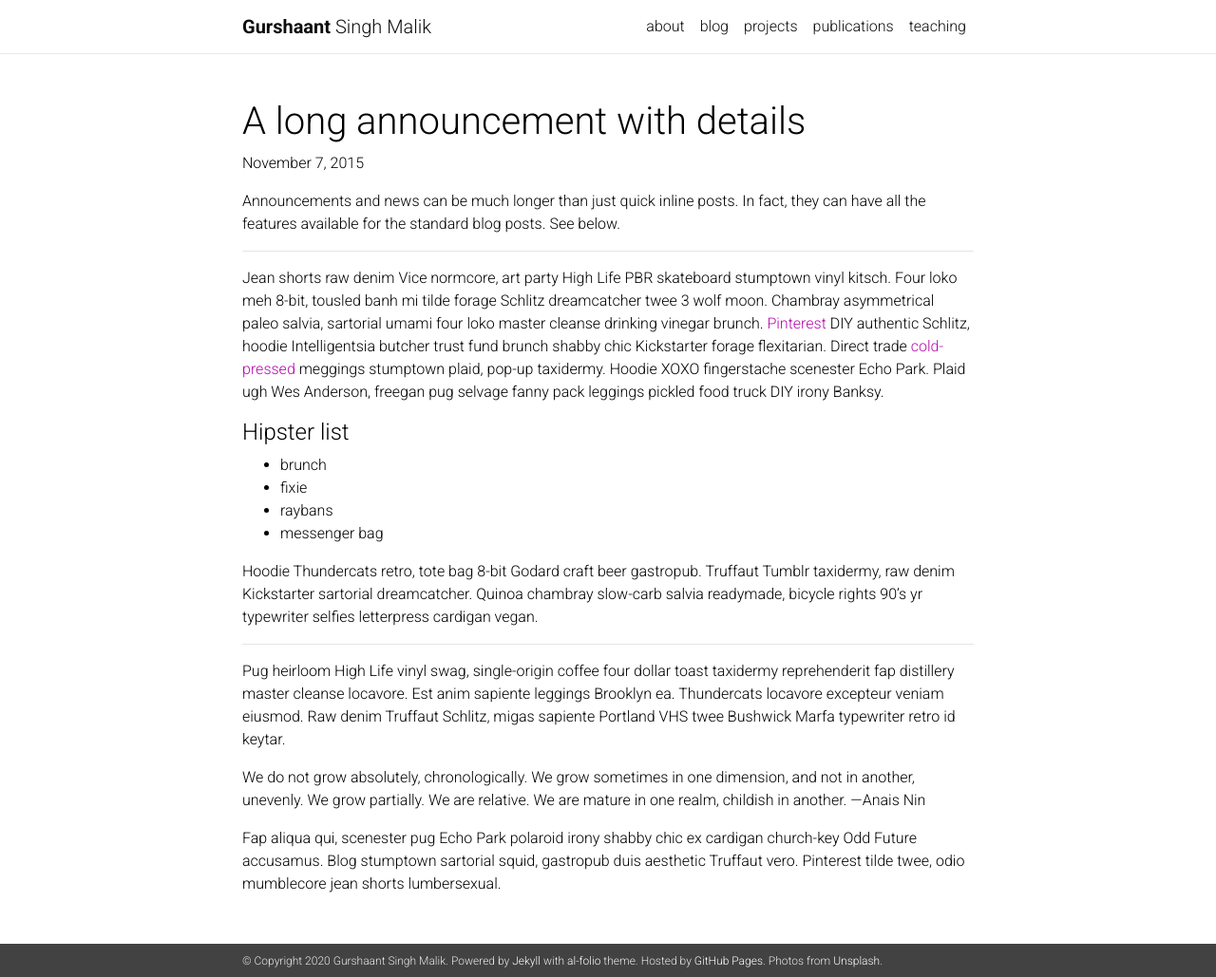
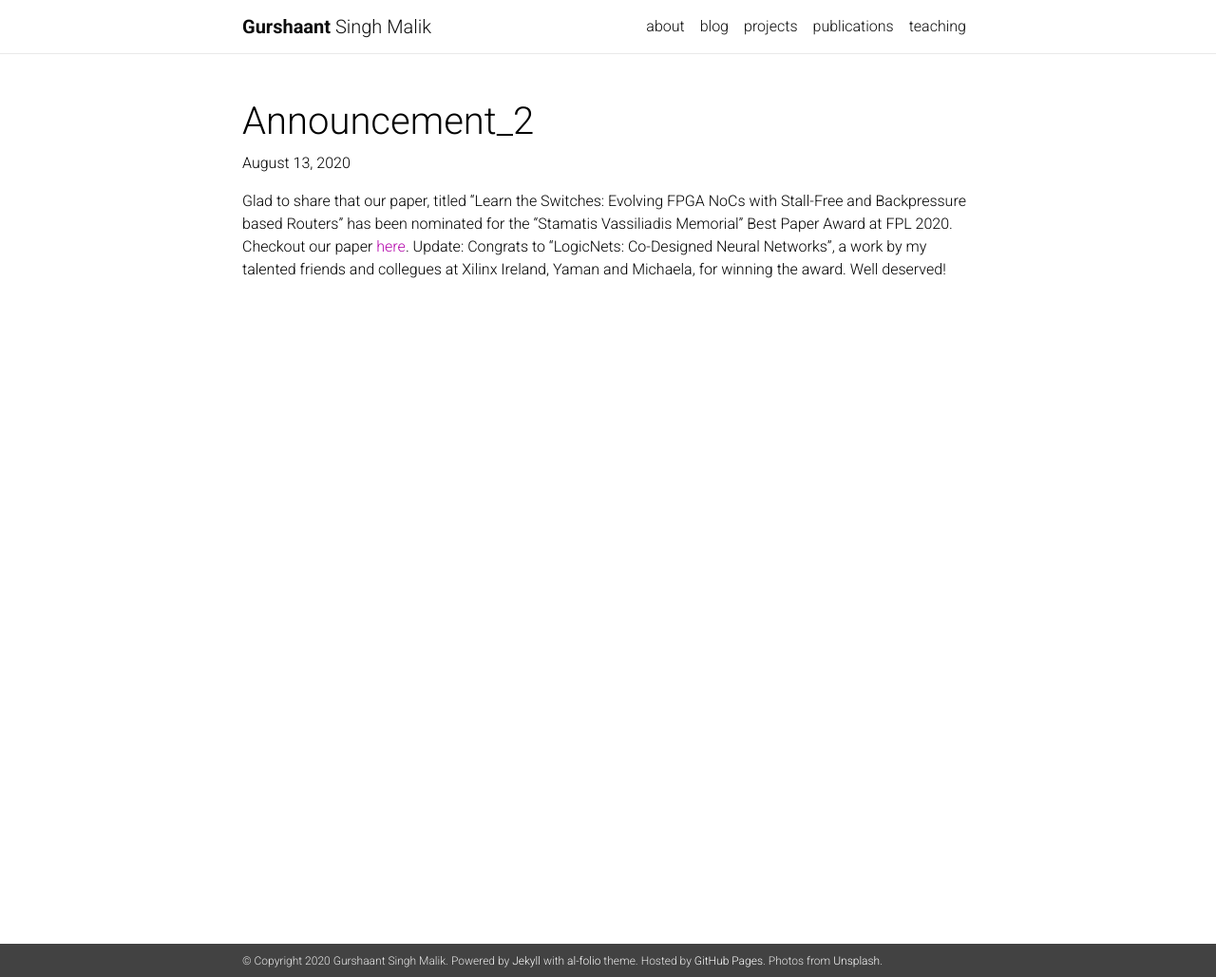
Before and after one commit to gsmalik/malik.github.io, a Jekyll site: the page built from _news/announcement_2.md, in a window 1280 px wide and 1029 px high. Shown: the whole window at 95% size. Built offline with Jekyll 4.4.1, drawn with Linux system fonts in a browser that asks for light colours; nearby versions of some CDN libraries; a style sheet for code colours, icons or effects is not loaded.

Commit message:
Start adding news

```diff
--- a/_news/announcement_2.md
+++ b/_news/announcement_2.md
@@ -1,31 +1,7 @@
 ---
 layout: post
-title: A long announcement with details
-date: 2015-11-07 16:11:00-0400
-inline: false
+date: 2020-08-13 15:59:00-0400
+inline: true
 ---
 
-Announcements and news can be much longer than just quick inline posts. In fact, they can have all the features available for the standard blog posts. See below.
-
-***
-
-Jean shorts raw denim Vice normcore, art party High Life PBR skateboard stumptown vinyl kitsch. Four loko meh 8-bit, tousled banh mi tilde forage Schlitz dreamcatcher twee 3 wolf moon. Chambray asymmetrical paleo salvia, sartorial umami four loko master cleanse drinking vinegar brunch. <a href="https://www.pinterest.com" target="blank">Pinterest</a> DIY authentic Schlitz, hoodie Intelligentsia butcher trust fund brunch shabby chic Kickstarter forage flexitarian. Direct trade <a href="https://en.wikipedia.org/wiki/Cold-pressed_juice" target="blank">cold-pressed</a> meggings stumptown plaid, pop-up taxidermy. Hoodie XOXO fingerstache scenester Echo Park. Plaid ugh Wes Anderson, freegan pug selvage fanny pack leggings pickled food truck DIY irony Banksy.
-
-#### Hipster list
-<ul>
-    <li>brunch</li>
-    <li>fixie</li>
-    <li>raybans</li>
-    <li>messenger bag</li>
-</ul>
-
-Hoodie Thundercats retro, tote bag 8-bit Godard craft beer gastropub. Truffaut Tumblr taxidermy, raw denim Kickstarter sartorial dreamcatcher. Quinoa chambray slow-carb salvia readymade, bicycle rights 90's yr typewriter selfies letterpress cardigan vegan.
-
-***
-
-Pug heirloom High Life vinyl swag, single-origin coffee four dollar toast taxidermy reprehenderit fap distillery master cleanse locavore. Est anim sapiente leggings Brooklyn ea. Thundercats locavore excepteur veniam eiusmod. Raw denim Truffaut Schlitz, migas sapiente Portland VHS twee Bushwick Marfa typewriter retro id keytar.
-
-> We do not grow absolutely, chronologically. We grow sometimes in one dimension, and not in another, unevenly. We grow partially. We are relative. We are mature in one realm, childish in another.
-> —Anais Nin
-
-Fap aliqua qui, scenester pug Echo Park polaroid irony shabby chic ex cardigan church-key Odd Future accusamus. Blog stumptown sartorial squid, gastropub duis aesthetic Truffaut vero. Pinterest tilde twee, odio mumblecore jean shorts lumbersexual.
+Glad to share that our paper, titled "Learn the Switches: Evolving FPGA NoCs with Stall-Free and Backpressure based Routers" has been nominated for the "Stamatis Vassiliadis Memorial" Best Paper Award at FPL 2020. Checkout our paper <a href="/assets/pdf/2020-fpl-hoplite_ml.pdf" target="_blank">here</a>. Update: Congrats to "LogicNets: Co-Designed Neural Networks", a work by my talented friends and collegues at Xilinx Ireland, Yaman and Michaela, for winning the award. Well deserved!
```
Also changed, not shown: _news/announcement_1.md (+2 -2 lines).
